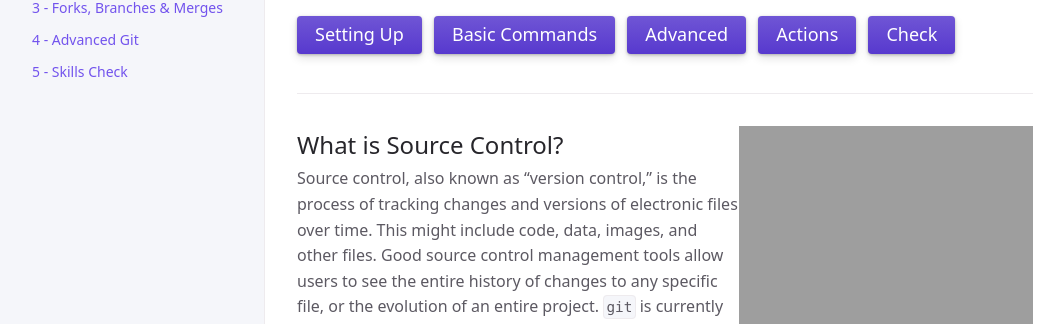
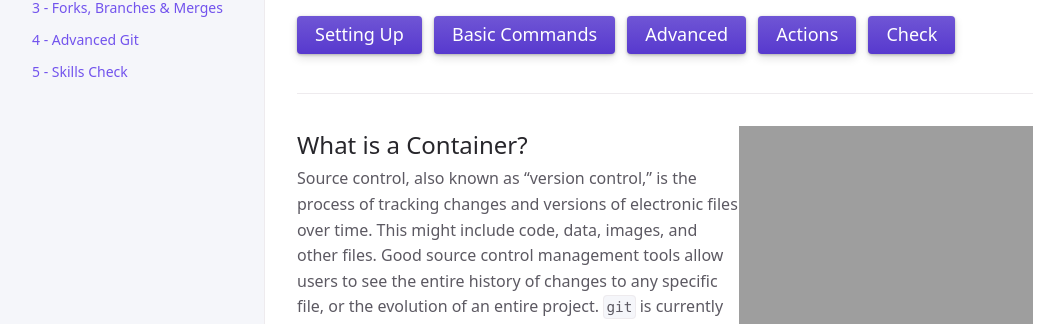
Before and after one commit to UVADS/container-basics, a Jekyll site: the page built from index.md, in a window 1280 px wide and 900 px high. Shown: the part 244-568 px from the top of the window, without its empty margins (107-1171 px from the left). Built offline with Jekyll 4.4.1, drawn with Linux system fonts in a browser that asks for light colours; cached includes are drawn as plain includes.

```diff
--- a/index.md
+++ b/index.md
@@ -23,7 +23,7 @@ Container Basics: How to set up, configure, and work with containerized applicat
 
 <img src="https://uvads.github.io/container-basics/assets/images/docker-container.png" style="float:right;max-width:40%;" alt="Docker Container image" />
 
-## What is Source Control?
+## What is a Container?
 
 Source control, also known as "version control," is the process of tracking changes and versions of electronic files over time. This might include code, data, images, and other files. Good source control management tools allow users to see the entire history of changes to any specific file, or the evolution of an entire project. `git` is currently the most popular and feature-rich source control tool.
 
```
